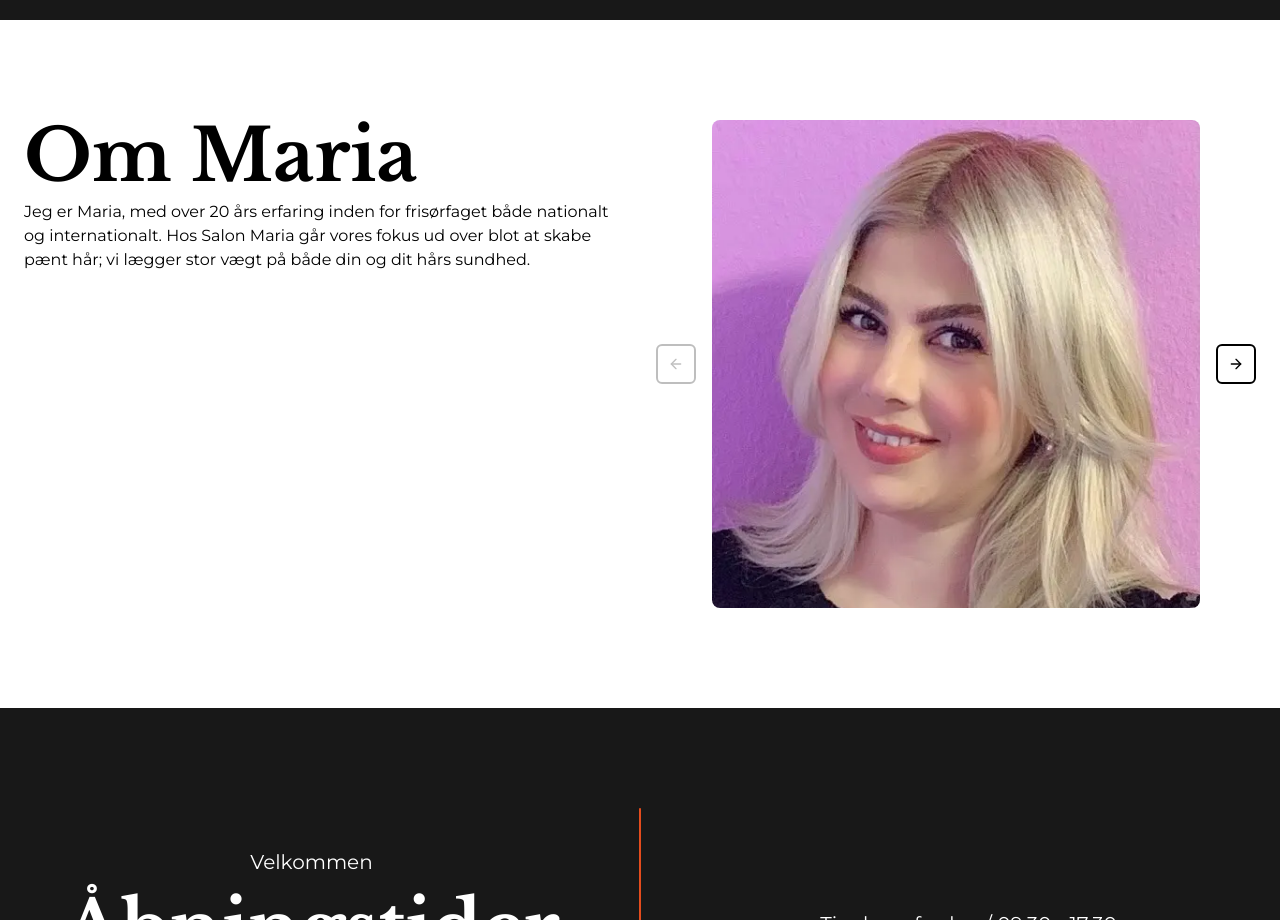
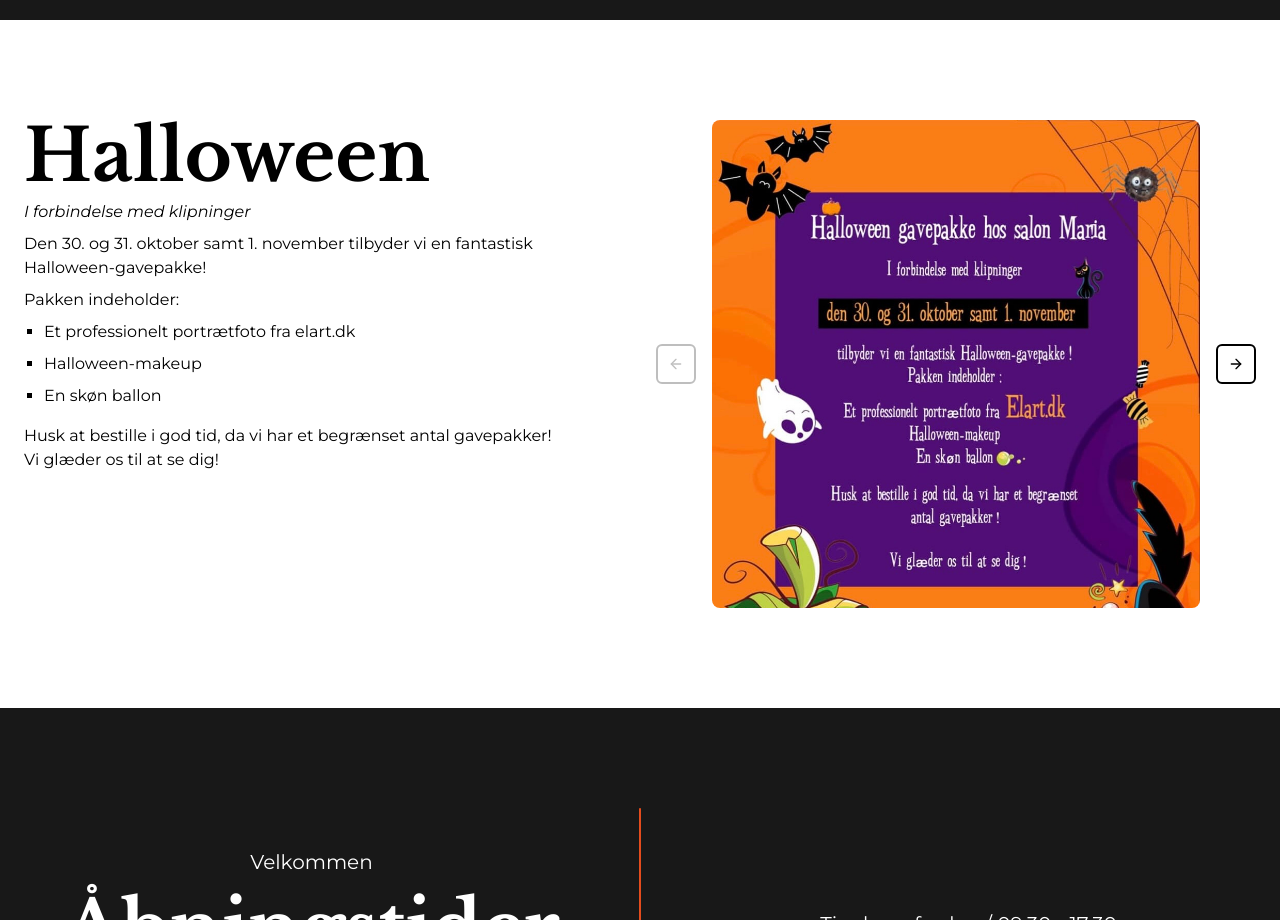
Before and after one commit to magnusdalkvist/salon-maria-v2, a Next.js app: page / in a window 1280 px wide. Shown: the part 960-1880 px from the top of the page. Built offline with nearby package versions, Linux system fonts and the light colour scheme.

Commit message:
feat: added halloween slide

```diff
--- a/app/page.js
+++ b/app/page.js
@@ -72,6 +72,32 @@ export default function Home() {
 }
 
 const slides = [
+  {
+    content: `
+        <h2 class="text-4xl sm:text-5xl md:text-6xl lg:text-7xl font-bold font-serif">
+          Halloween
+        </h2>
+        <p class="italic">
+          I forbindelse med klipninger
+        </p>
+        <p>
+          Den 30. og 31. oktober samt 1. november tilbyder vi en fantastisk Halloween-gavepakke!
+        </p>
+        <p>
+          Pakken indeholder:
+          <ul class="list-[square] ml-5 flex flex-col gap-2">
+            <li>Et professionelt portrætfoto fra elart.dk</li>
+            <li>Halloween-makeup</li>
+            <li>En skøn ballon</li>
+          </ul>
+        </p>
+        <p>
+          Husk at bestille i god tid, da vi har et begrænset antal gavepakker!<br>Vi glæder os til at se dig!
+        </p>
+      `,
+    image: "/halloween.jpeg",
+    alt: "Halloween",
+  },
   {
     content: `
         <h2 class="text-4xl sm:text-5xl md:text-6xl lg:text-7xl font-bold font-serif">
```
Also changed, not shown: public/halloween.jpeg (added).
